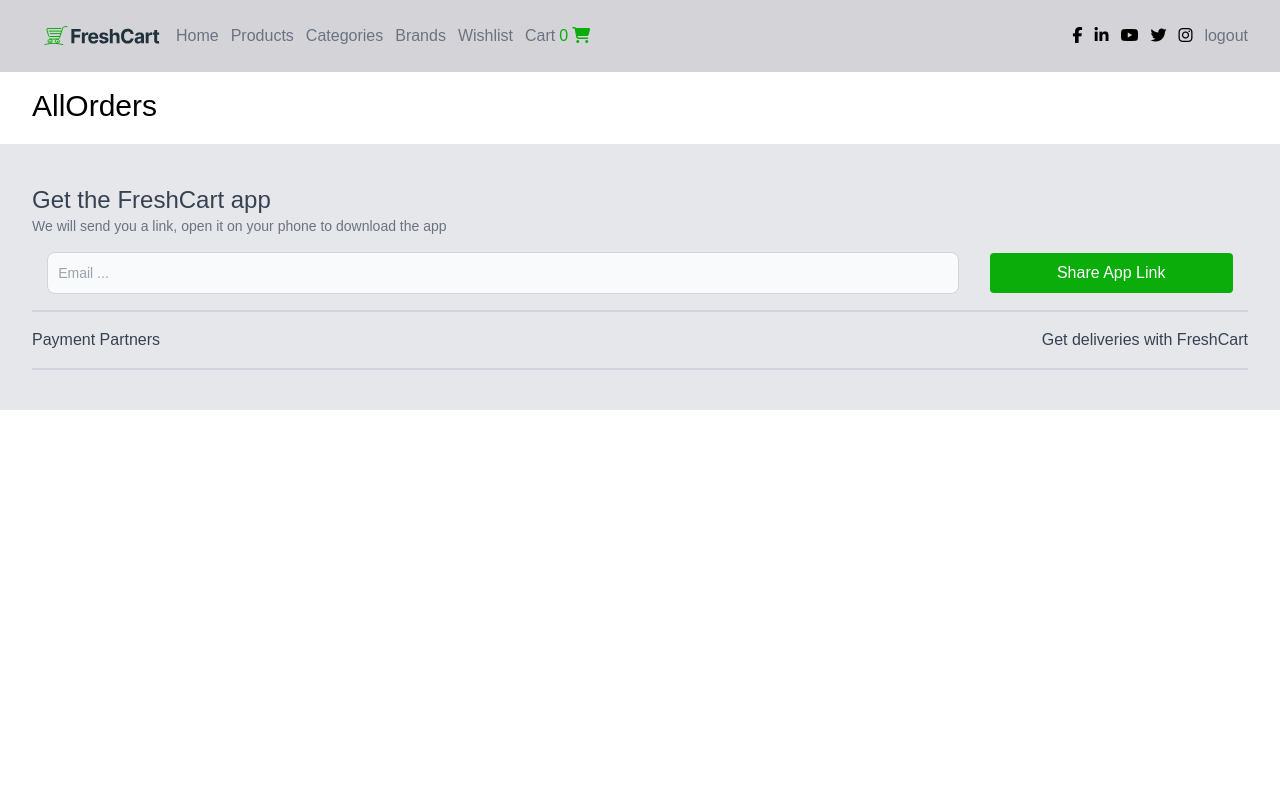
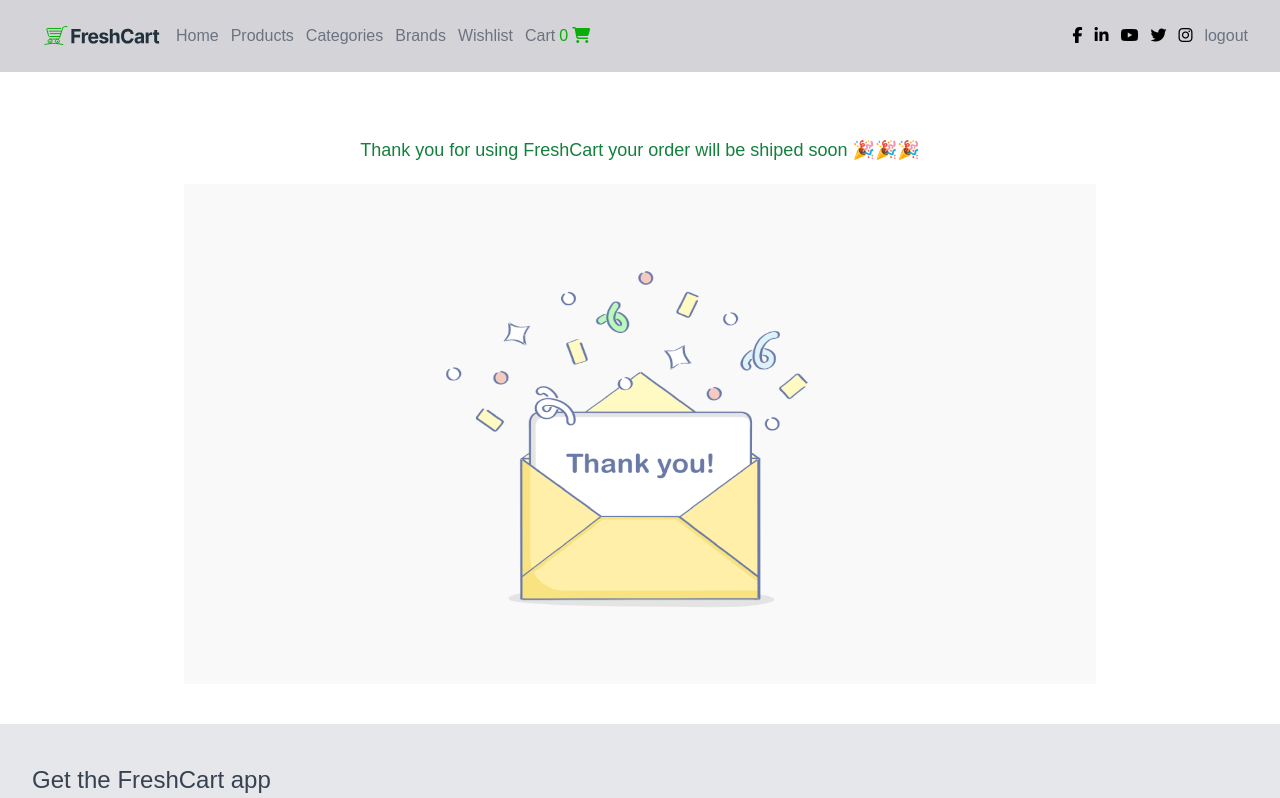
Before and after one commit to rawanmfa/E-commerce, a React (Vite) app: page /allorders in a window 1280 px wide. Shown: the top 798 px of the page. Built offline with nearby package versions, Linux system fonts and the light colour scheme; no server answers; sample sign-in values are in the browser's storage.

Commit message:
Replaced project files with final e-commerce version

```diff
--- a/index.html
+++ b/index.html
@@ -4,7 +4,7 @@
     <meta charset="UTF-8" />
     <link rel="icon" type="image/png" href="/cart.png" />
     <meta name="viewport" content="width=device-width, initial-scale=1.0" />
-    <title>E-commerce</title>
+    <title>FreshCart</title>
   </head>
   <body>
     <div id="root"></div>
--- a/src/Components/AllOrders/AllOrders.jsx
+++ b/src/Components/AllOrders/AllOrders.jsx
@@ -1,16 +1,19 @@
 import React, { useContext, useEffect, useState } from 'react'
 import { cartContext } from '../../Context/cartContext'
+import ThankYouPage from '../../assets/images/Thank-You-Page.png'
 
 export default function AllOrders() {
 
-    let{deleteCart} = useContext(cartContext);
-    useEffect(()=>{
-        deleteCart()
-    },[])
+  let { deleteCart } = useContext(cartContext);
+  useEffect(() => {
+    deleteCart()
+  }, [])
 
   return <>
 
-    <h1 className="text-3xl mt-8">AllOrders</h1>
-
+    <div className=' my-10'>
+      <p className=' text-green-700 md:text-lg mt-20 mb-5 text-center'>Thank you for using FreshCart your order will be shiped soon 🎉🎉🎉</p>
+      <img src={ThankYouPage} alt="Thank-You-Page" className=' w-3/4 m-auto lg:h-[500px]' />
+    </div>
   </>
 }
--- a/src/Context/cartContext.jsx
+++ b/src/Context/cartContext.jsx
@@ -64,7 +64,7 @@ export default function CartContextProvider({children}) {
     }
     async function checkOut(shippingAddress) {
         try {
-            let { data } = await axios.post(`https://ecommerce.routemisr.com/api/v1/orders/checkout-session/${cart.data._id}?url=http://localhost:5173`, {
+            let { data } = await axios.post(`https://ecommerce.routemisr.com/api/v1/orders/checkout-session/${cart.data._id}?url=https://e-commerce-at-route.netlify.app/`, {
                 shippingAddress
             }, {
                 headers:{
```
Also changed, not shown: src/assets/images/Thank-You-Page.png (added).
